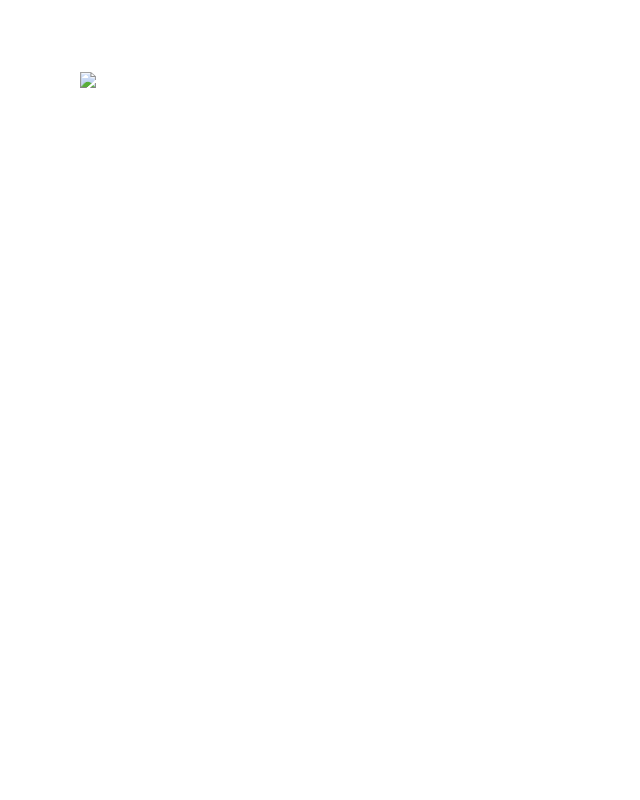
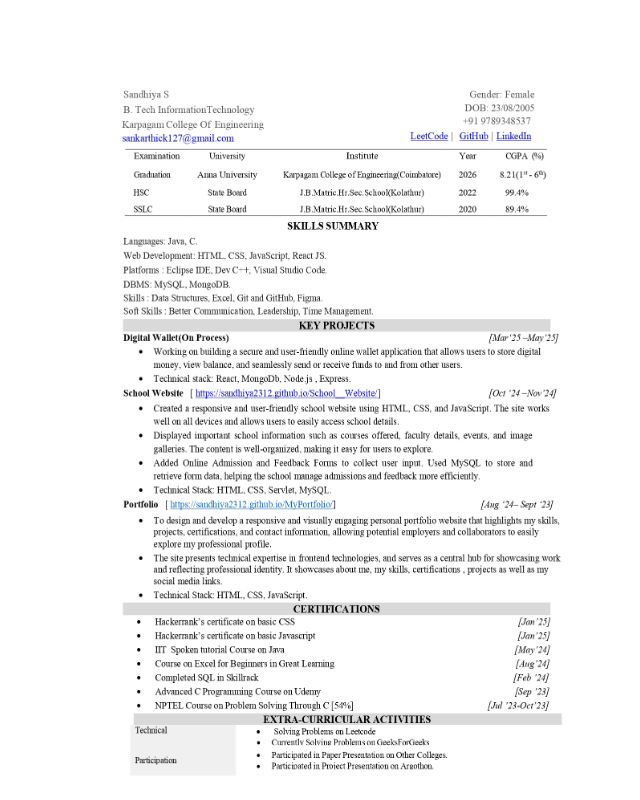
Before and after one commit to sandhiya2312/MyPortfolio, a plain HTML site: page resume.html in a window 1280 px wide. Shown: the whole page, without its empty margins (304-944 px from the left). Drawn offline with Linux system fonts and the light colour scheme.

Commit message:
Update resume.html

```diff
--- a/resume.html
+++ b/resume.html
@@ -14,7 +14,7 @@
 
 </head>
 <body>
-    <img src="sandhiya.jpeg" alt=" " style="width:40%; height: 90%; top: 9%;position: absolute; left: 30%;">
+    <img src="sandhiya.jpg" alt=" " style="width:40%; height: 90%; top: 9%;position: absolute; left: 30%;">
 
 </body>
 </html>
```
